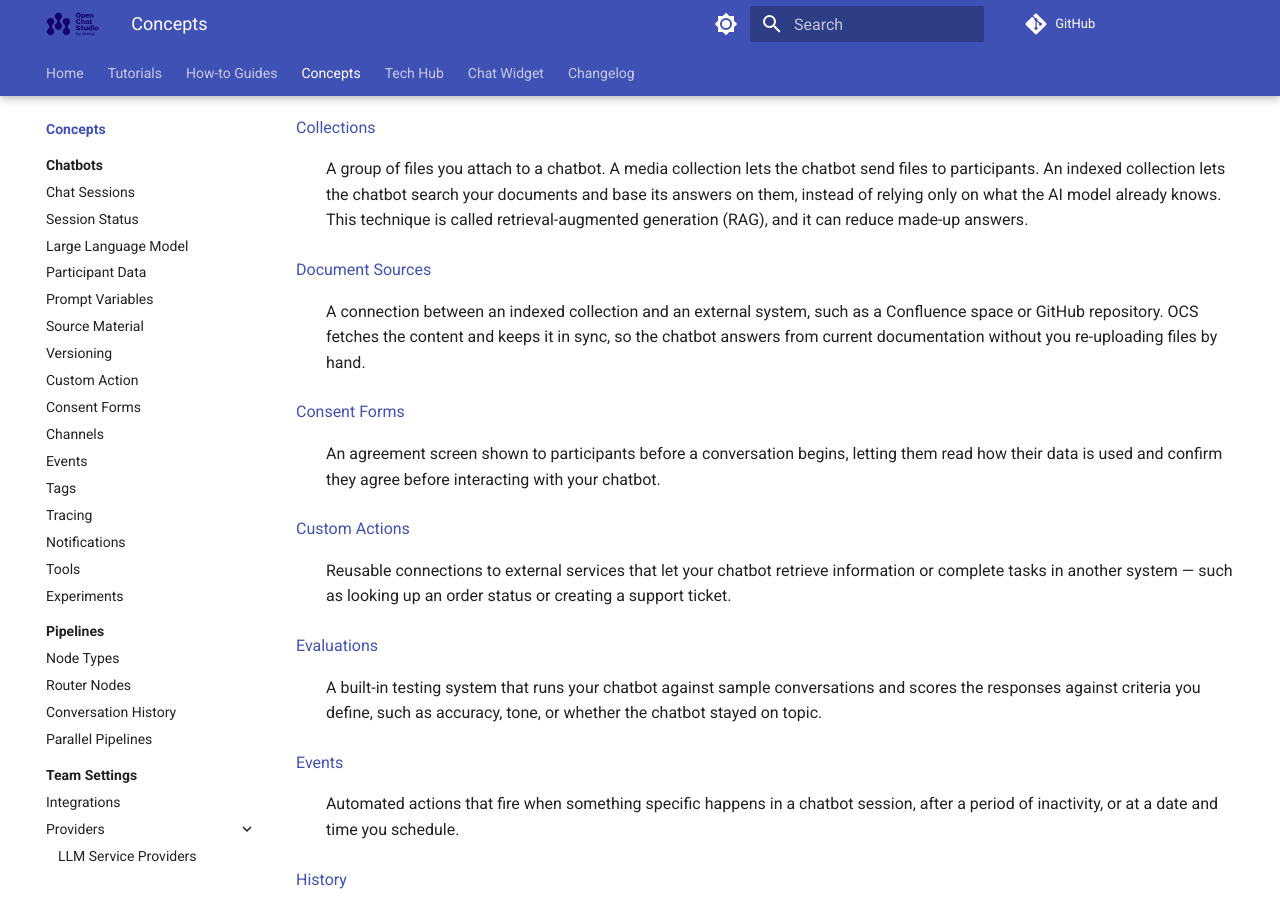
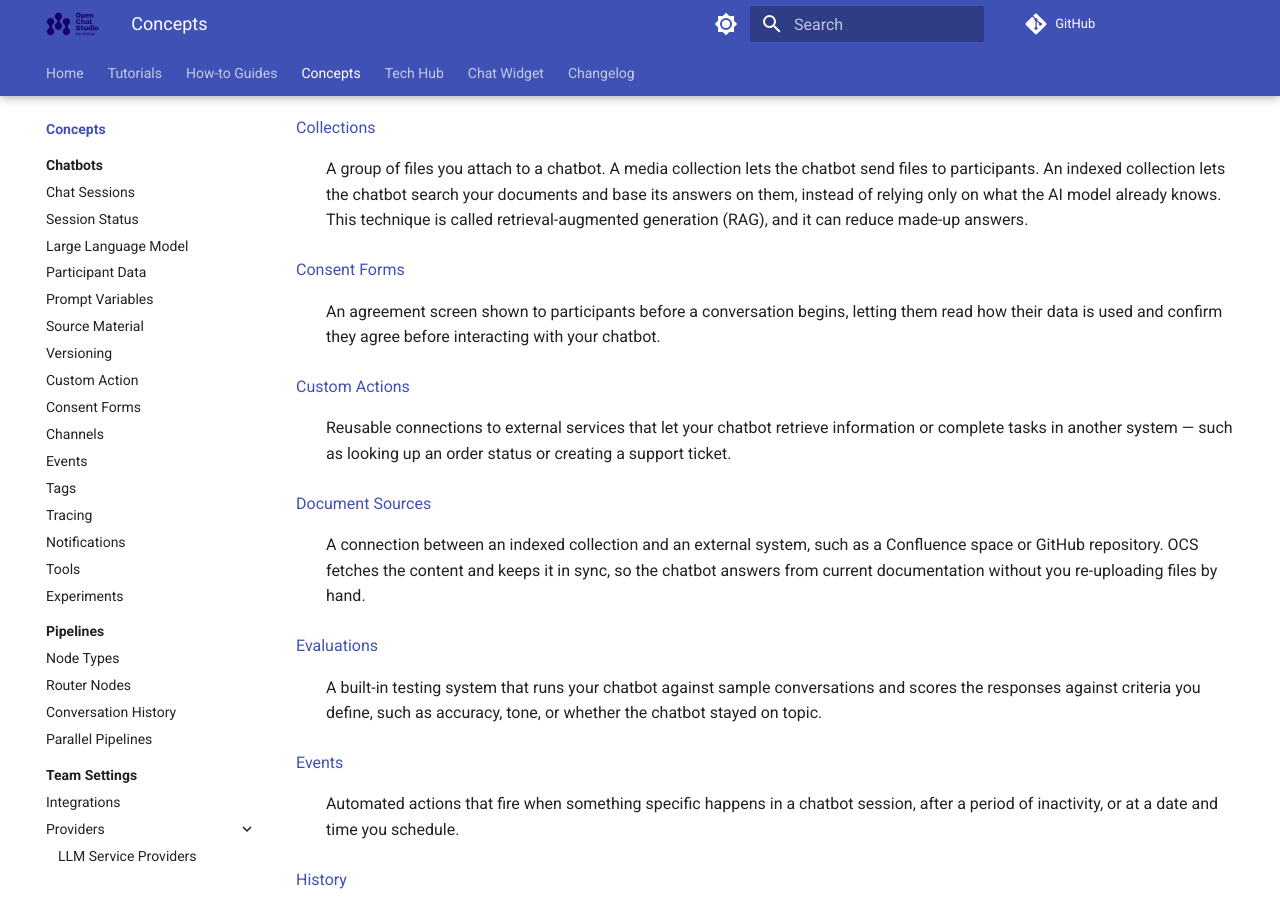
Before and after one commit to dimagi/open-chat-studio-docs, an MkDocs documentation site: the page built from docs/concepts/index.md, in a window 1280 px wide and 900 px high, scrolled down 855 px. Built offline with MkDocs 1.6.1 and Material for MkDocs 9.7.7, drawn with Linux system fonts in a browser that asks for light colours; a script that is not in the unit is left out; comment, search, counter and statistics services are not loaded; some of the changed lines change nothing that is shown.

Commit message:
Small review fixes

```diff
--- a/docs/concepts/index.md
+++ b/docs/concepts/index.md
@@ -30,14 +30,14 @@ For step-by-step instructions on completing specific tasks, see the [How-to guid
 [Collections](collections/index.md)
 : A group of files you attach to a chatbot. A media collection lets the chatbot send files to participants. An indexed collection lets the chatbot search your documents and base its answers on them, instead of relying only on what the AI model already knows. This technique is called retrieval-augmented generation (RAG), and it can reduce made-up answers.
 
-[Document Sources](collections/indexed_collections/document_sources.md)
-: A connection between an indexed collection and an external system, such as a Confluence space or GitHub repository. OCS fetches the content and keeps it in sync, so the chatbot answers from current documentation without you re-uploading files by hand.
-
 [Consent Forms](consent.md)
 : An agreement screen shown to participants before a conversation begins, letting them read how their data is used and confirm they agree before interacting with your chatbot.
 
 [Custom Actions](llm_custom_action.md)
 : Reusable connections to external services that let your chatbot retrieve information or complete tasks in another system — such as looking up an order status or creating a support ticket.
+
+[Document Sources](collections/indexed_collections/document_sources.md)
+: A connection between an indexed collection and an external system, such as a Confluence space or GitHub repository. OCS fetches the content and keeps it in sync, so the chatbot answers from current documentation without you re-uploading files by hand.
 
 [Evaluations](evaluations/index.md)
 : A built-in testing system that runs your chatbot against sample conversations and scores the responses against criteria you define, such as accuracy, tone, or whether the chatbot stayed on topic.
--- a/mkdocs.yml
+++ b/mkdocs.yml
@@ -70,9 +70,6 @@ markdown_extensions:
 plugins:
 - search
 - macros
-- redirects:
-    redirect_maps:
-      tech-hub/local-index-optimization.md: tech-hub/collections/local-index-optimization.md
 - mkdocstrings:
     enabled: true
     default_handler: python
```
